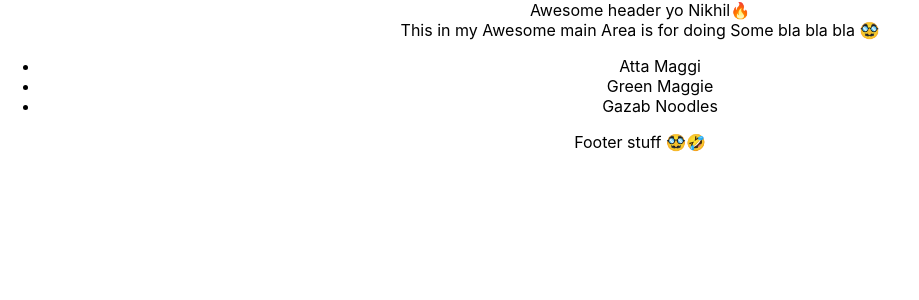
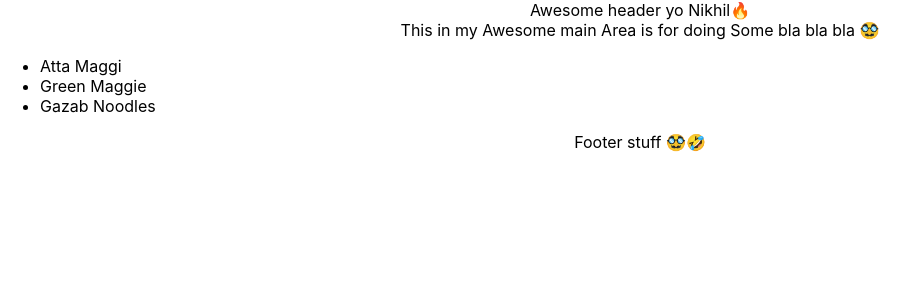
Before and after one commit to icarus9bly/TryReact, a React (Create React App) app in the folder react-essentials/: page / in a window 1280 px wide. Shown: the top 300 px of the page, without its empty margins (0-919 px from the left). Built offline with nearby package versions, Linux system fonts and the light colour scheme.

Commit message:
adding inline style

```diff
--- a/react-essentials/src/App.js
+++ b/react-essentials/src/App.js
@@ -10,7 +10,7 @@
   return (
     <section>This in my Awesome main Area is for doing {props.content} 🥸
       <p>
-        <ul>
+        <ul style={{ textAlign: 'left'}}>
           {props.dishes.map((dish) => <li>{dish}</li>)}
         </ul>
       </p>
```
